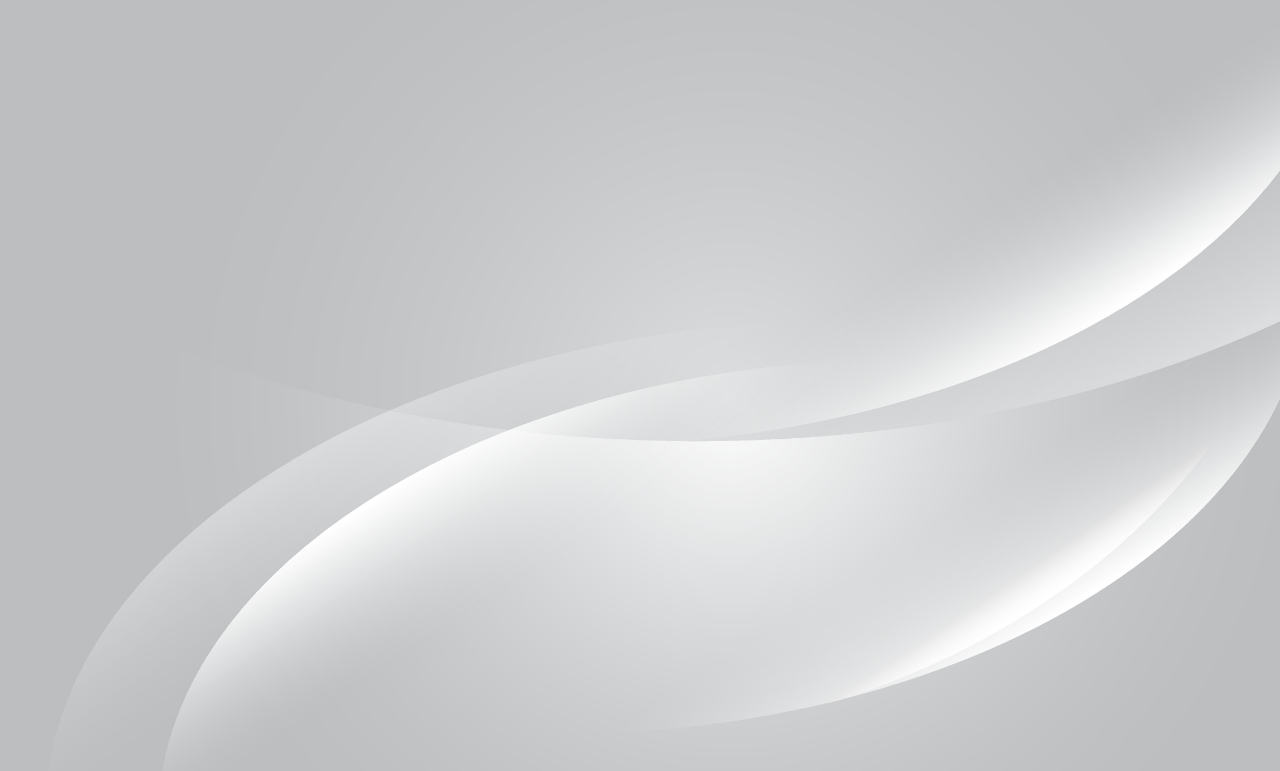
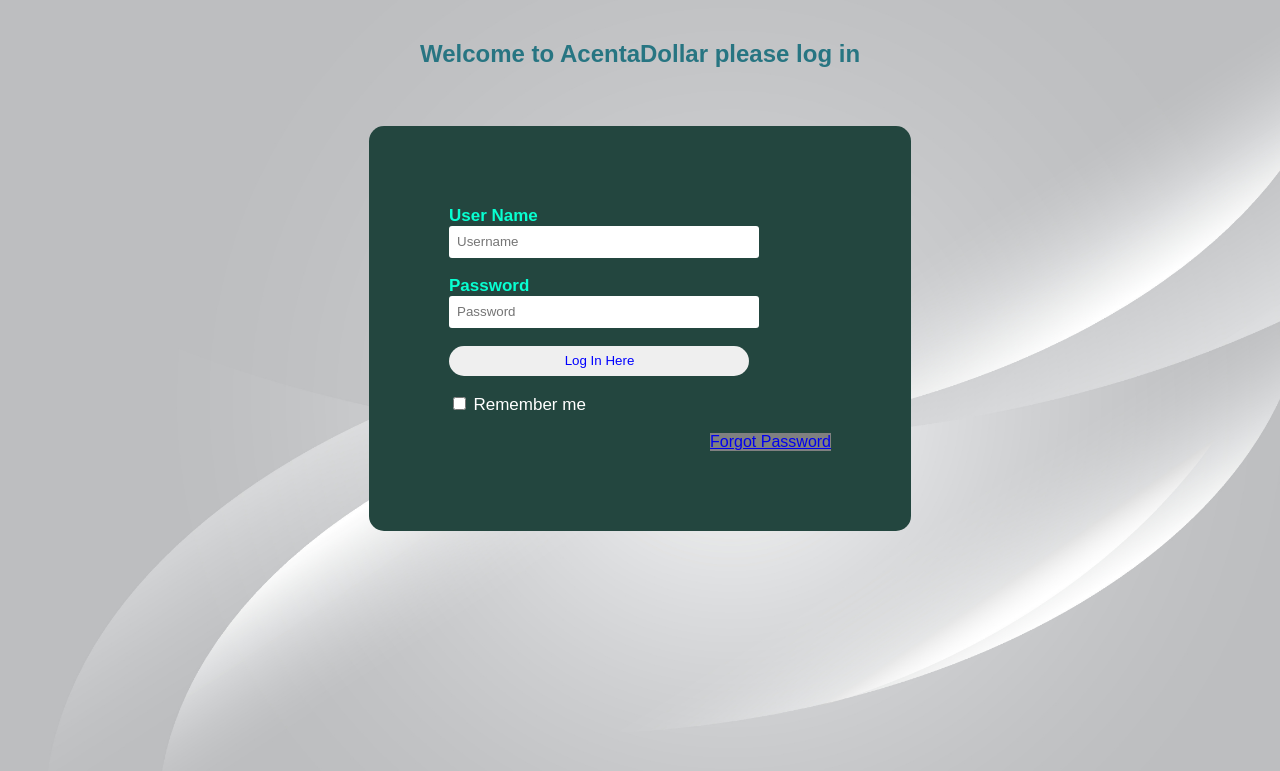
Before and after one commit to s3052912/AcentaDollar, a PHP site: page / in a window 1280 px wide. Shown: the top 771 px of the page. Run offline with PHP 8.4, Linux system fonts and the light colour scheme.

Commit message:
add log in page & css

```diff
--- a/index.html
+++ b/index.html
@@ -2,16 +2,32 @@
 <html lang="en" dir="ltr">
   <head>
     <meta charset="utf-8">
-    <style>
-   body {
-     background-image: url("img/loginbackground.jpeg");
-     background-repeat: no-repeat;
-     background-attachment: fixed;
-     background-size: cover;
-   }
-   </style>
+    <link href="style.css" rel="stylesheet">
     <title>Login</title>
   </head>
   <body>
+<div class="loginheader"> <h2>Welcome to AcentaDollar please log in</h2><br></div>
+ <div class="login">
+ <form id="login" method="get" action="login.php">
+     <label><b>User Name
+     </b>
+     </label>
+     <input type="text" name="Uname" id="Uname" placeholder="Username">
+     <br><br>
+     <label><b>Password
+     </b>
+     </label>
+     <input type="Password" name="Pass" id="Pass" placeholder="Password">
+     <br><br>
+     <input type="button" name="log" id="log" value="Log In Here">
+     <br><br>
+     <input type="checkbox" id="check">
+     <span>Remember me</span>
+     <br><br>
+     <a href="#">Forgot Password</a>
+ </form>
+</div>
+</body>
+</html>
   </body>
 </html>
--- a/style.css
+++ b/style.css
@@ -5,8 +5,15 @@
 .heading {
   color: darkgrey;
   position: sticky;
+  text-align: center;
 }
 
+body {
+  background-image: url("img/loginbackground.jpeg");
+  background-repeat: no-repeat;
+  background-attachment: fixed;
+  background-size: cover;
+}
 
 .sidebar {
   height: 100%;
@@ -65,3 +72,67 @@
   .sidebar {padding-top: 15px;}
   .sidebar a {font-size: 18px;}
 }
+
+/* stylesheet for login page - need to figure out how to link that page only*/
+
+body {
+  margin: 0;
+  padding: 0;
+  font-family: 'Arial';
+}
+
+.login {
+  width: 382px;
+  overflow: hidden;
+  margin: auto;
+  margin: 20 0 0 450px;
+  padding: 80px;
+  background: #23463f;
+  border-radius: 15px ;
+}
+
+.loginheader h2 {
+  text-align: center;
+  color: #277582;
+  padding: 20px;
+}
+
+label {
+  color: #08ffd1;
+  font-size: 17px;
+}
+
+#Uname {
+  width: 300px;
+  height: 30px;
+  border: none;
+  border-radius: 3px;
+  padding-left: 8px;
+}
+
+#Pass{
+  width: 300px;
+  height: 30px;
+  border: none;
+  border-radius: 3px;
+  padding-left: 8px;
+}
+
+#log {
+  width: 300px;
+  height: 30px;
+  border: none;
+  border-radius: 17px;
+  padding-left: 7px;
+  color: blue;
+  }
+
+span {
+  color: white;
+  font-size: 17px;
+}
+
+a{
+  float: right;
+  background-color: grey;
+}
```
